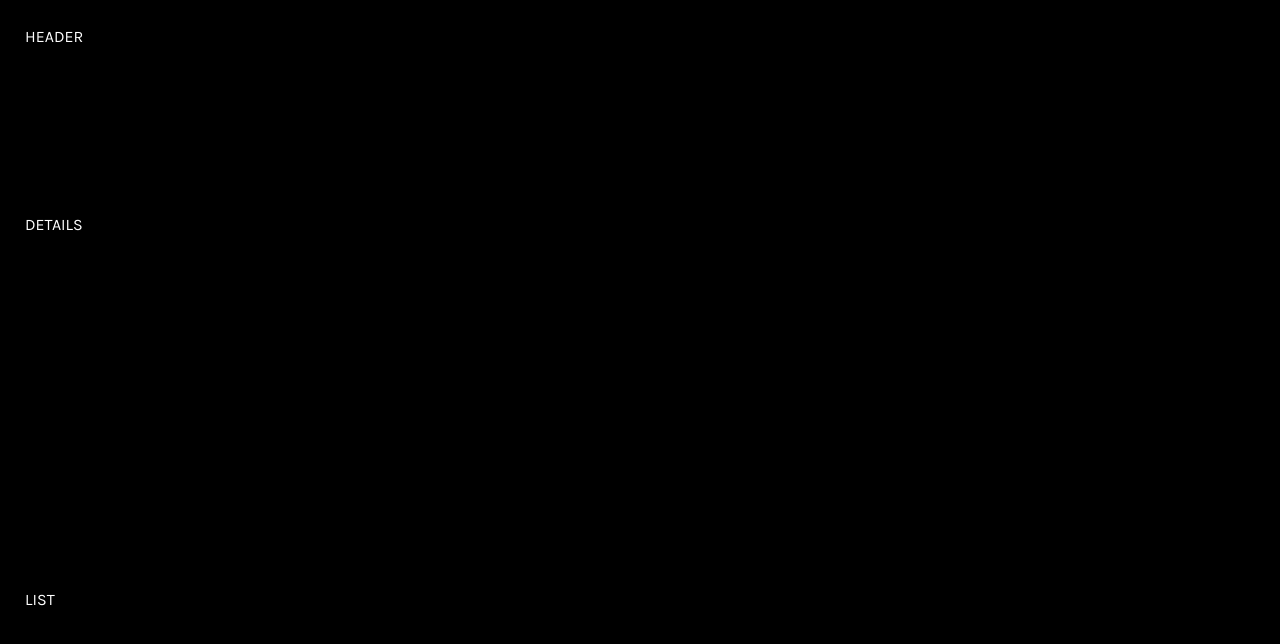
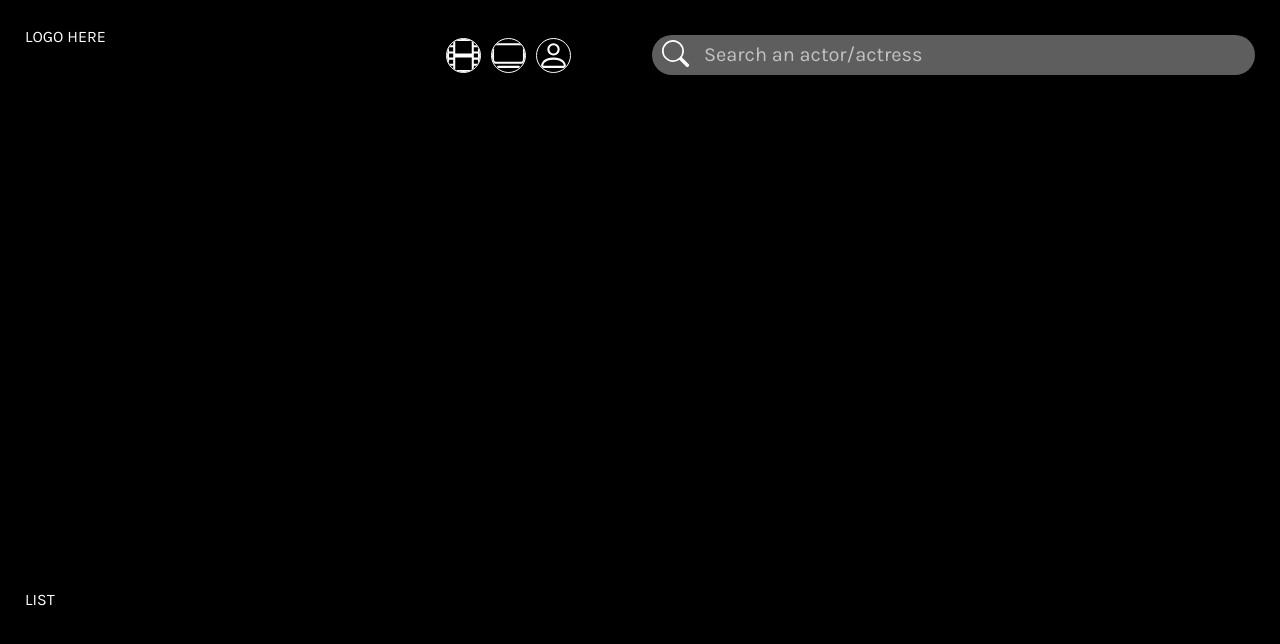
Before and after one commit to yanndelaqueze/react-actor-finder, a React (Create React App) app: page / in a window 1280 px wide. Shown: the top 644 px of the page. Built offline with nearby package versions, Linux system fonts and the light colour scheme; no server answers.

Commit message:
Created Search Bar

```diff
--- a/src/App.jsx
+++ b/src/App.jsx
@@ -1,7 +1,12 @@
 import s from "./style.module.css";
 import { useEffect, useState } from "react";
 // BOOTSTRAP ICONS
-import { Film, Tv, Person } from "react-bootstrap-icons";
+
+import { PersonAPI } from "./api/person";
+import { BACKDROP_BASE_URL } from "./config";
+import { SearchSelector } from "./components/SearchSelector/SearchSelector";
+import { SearchBar } from "./components/SearchBar/SearchBar";
+import { PersonDetail } from "./components/PersonDetail/PersonDetail";
 
 export function App() {
   const [currentRecord, setCurrentRecord] = useState();
@@ -10,11 +15,44 @@ export function App() {
   // setCurrentRecordType("person");
   // setCurrentRecord();
 
+  async function fetchTrendingPeople() {
+    const populars = await PersonAPI.fetchTrendingPeople();
+    console.log(populars[0]);
+    setCurrentRecord(populars[0]);
+    setCurrentRecordType("person");
+  }
+
+  useEffect(() => {
+    fetchTrendingPeople();
+  }, []);
+
   return (
     <>
-      <div className={s.main_container}>
-        <div className={s.header}>HEADER</div>
-        <div className={s.details}>DETAILS</div>
+      <div
+        className={s.main_container}
+        style={{
+          background:
+            currentRecord && currentRecordType === "person"
+              ? `linear-gradient(rgba(0,0,0,0.55), rgba(0,0,0,0.55)), url("${BACKDROP_BASE_URL}${currentRecord.profile_path}") no-repeat center / cover`
+              : "black",
+        }}
+      >
+        <div className={s.header}>
+          <div className="row">
+            <div className="col-4">
+              <span>LOGO HERE</span>
+            </div>
+            <div className="col-md-12 col-lg-2">
+              <SearchSelector className="col-md-12 col-lg-2" />
+            </div>
+            <div className="col-md-12 col-lg-6">
+              <SearchBar className="col-md-12 col-lg-6" />
+            </div>
+          </div>
+        </div>
+        <div className={s.details}>
+          {currentRecord && currentRecordType === "person" && <PersonDetail />}
+        </div>
         <div className={s.list}>LIST</div>
       </div>
     </>
--- a/src/api/person.js
+++ b/src/api/person.js
@@ -2,10 +2,10 @@ import axios from "axios";
 import { BASE_URL } from "../config";
 
 export class PersonAPI {
-  static async fetchPopulars() {
+  static async fetchTrendingPeople() {
     try {
       const response = await axios.get(
-        `${BASE_URL}people/popular?api_key=${process.env.REACT_APP_API_KEY_PARAM}`
+        `${BASE_URL}trending/person/week?api_key=${process.env.REACT_APP_API_KEY_PARAM}`
       );
       return response.data.results;
     } catch (error) {
--- /dev/null
+++ b/src/components/PersonDetail/PersonDetail.jsx
@@ -0,0 +1,5 @@
+import s from "./style.module.css";
+
+export function PersonDetail(props) {
+  return <div></div>;
+}
--- /dev/null
+++ b/src/components/SearchBar/SearchBar.jsx
@@ -0,0 +1,15 @@
+import s from "./style.module.css";
+import { Search as SearchIcon } from "react-bootstrap-icons";
+
+export function SearchBar(props) {
+  return (
+    <>
+      <SearchIcon size={27} className={s.icon} />
+      <input
+        type="text"
+        placeholder="Search an actor/actress"
+        className={s.input}
+      />
+    </>
+  );
+}
--- /dev/null
+++ b/src/components/SearchBar/style.module.css
@@ -0,0 +1,27 @@
+.icon {
+  position: absolute;
+  margin-top: 15px;
+  margin-left: 10px;
+}
+
+.input {
+  border-radius: 30px;
+  background-color: #d9d9d96e;
+  height: 30px;
+  font-weight: 100;
+  font-size: 20px;
+  width: 100%;
+  border-color: transparent;
+  padding: 18px 18px 18px 50px;
+  color: white;
+  margin-top: 10px;
+}
+
+.input::placeholder {
+  color: rgb(194, 194, 194);
+}
+
+.input:focus {
+  outline-width: 0px;
+  border: solid 1px white;
+}
--- /dev/null
+++ b/src/components/SearchSelector/SearchSelector.jsx
@@ -0,0 +1,14 @@
+import { Film, Tv, Person } from "react-bootstrap-icons";
+import s from "./style.module.css";
+
+export function SearchSelector(props) {
+  return (
+    <>
+      <div className={s.container}>
+        <Film className={s.selector} />
+        <Tv className={s.selector} />
+        <Person className={s.selector} />
+      </div>
+    </>
+  );
+}
--- /dev/null
+++ b/src/components/SearchSelector/style.module.css
@@ -0,0 +1,19 @@
+.container {
+  padding: 3px;
+  display: flex;
+  margin-top: 10px;
+}
+
+.selector {
+  margin-right: 10px;
+  border: solid;
+  border-width: thin;
+  border-radius: 50%;
+  padding: 0px;
+  font-size: 35px;
+  cursor: pointer;
+}
+
+.selector:hover {
+  background-color: grey;
+}
```
Also changed, not shown: src/components/PersonDetail/style.module.css (added).
